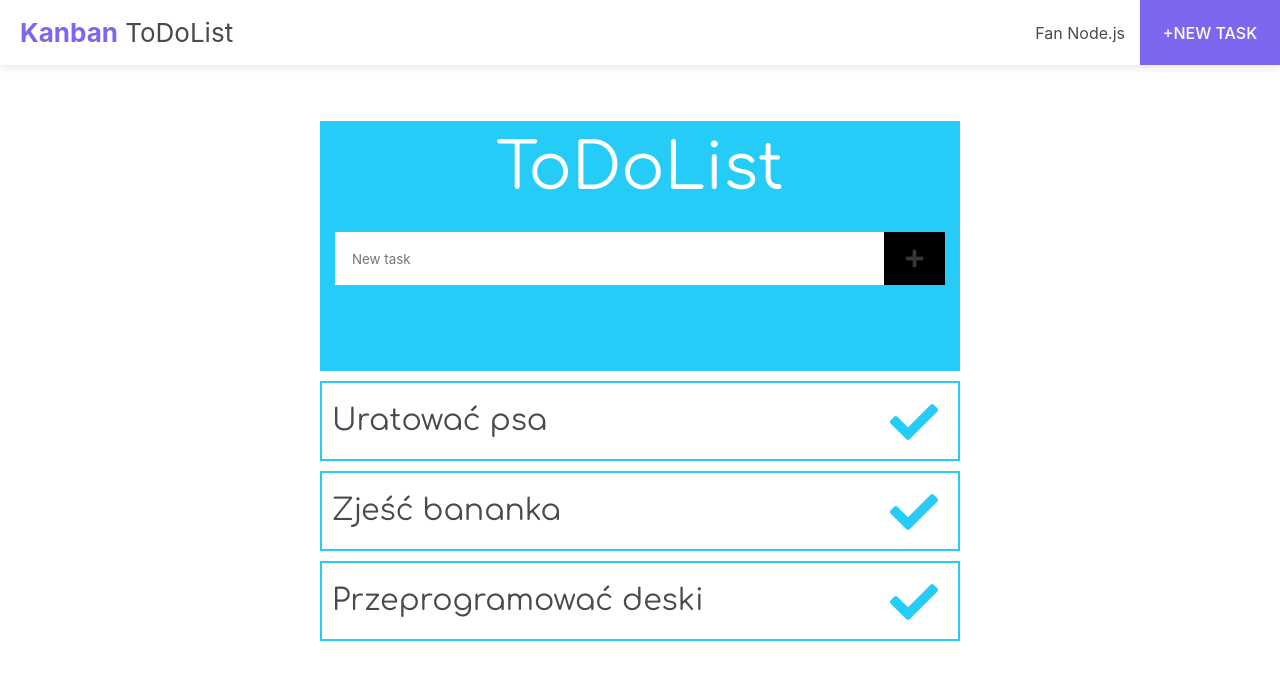
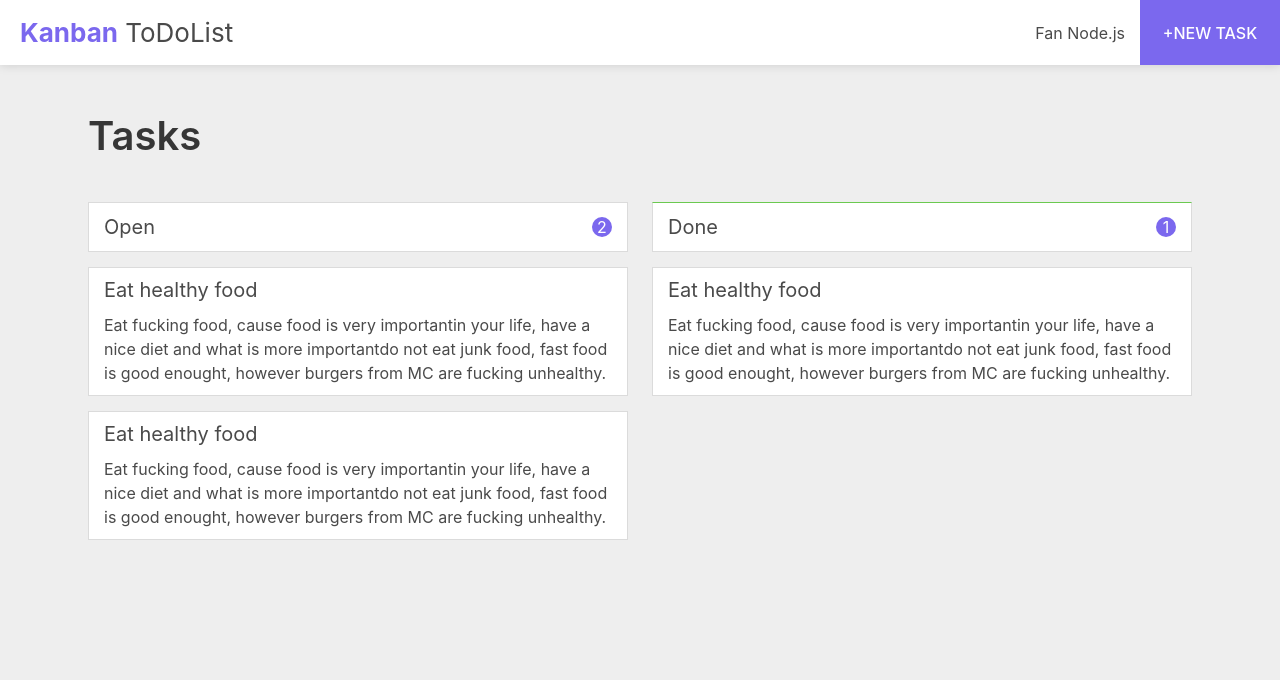
Before and after one commit to Radek-Wawrzyk/Kanban-To-Do-List, a Vue app: page / in a window 1280 px wide. Shown: the top 680 px of the page. Built offline with nearby package versions, Linux system fonts and the light colour scheme.

Commit message:
Edit - Panel component ( styles and layout )

```diff
--- a/src/components/home/navigation/Navigation.vue
+++ b/src/components/home/navigation/Navigation.vue
@@ -3,7 +3,7 @@
     <h1 class="navigation-logo">
       <span>Kanban</span> ToDoList
     </h1>
-    <div  class="navigation-panel">
+    <div class="navigation-panel">
       <p class="navigation-panel-user">Fan Node.js</p>
       <button class="navigation-panel-btn">
         <span class="btn-plus">+</span>
@@ -21,4 +21,4 @@ export default {
 
 </script>
 
-<style lang="scss" src="./navigation.scss"/>
+<style lang="scss" src="./navigation.scss" scoped />
--- a/src/components/home/panel/Panel.vue
+++ b/src/components/home/panel/Panel.vue
@@ -1,39 +1,76 @@
 <template>
-  <script
-
-
-
-  <div id="toDoBox">
-    <div id="toDoList-input">
-      <h1>
-        ToDoList
-      </h1>
-      <div class="inputGroup">
-        <input type="text" class="input-todo" placeholder="    New task">
-        <button class="button">
-          <i class="fas fa-plus"></i>
-        </button>
-      </div>
+  <main>
+    <div class="container">
+      <section class="section">
+        <h2 class="title is-2">Tasks</h2>
+        <div class="columns">
+          <div class="column is-6">
+            <div class="panel">
+              <header class="panel-header">
+                <h3 class="subtitle is-5">Open</h3>
+                <span class="panel-header-counter">2</span>
+              </header>
+              <ul class="panel-items">
+                <li class="item" v-for="task in tasks" :key="task.id" v-if="!task.done">
+                  <a href="#" >
+                    <h4 class="subtitle is-5">{{task.title}}</h4>
+                    <p class="item-description">{{task.description}}</p>
+                  </a>
+                </li>
+              </ul>
+            </div>
+          </div>
+          <div class="column is-6">
+            <div class="panel">
+              <header class="panel-header done">
+                <h3 class="subtitle is-5">Done</h3>
+                <span class="panel-header-counter">1</span>
+              </header>
+              <ul class="panel-items">
+                <li class="item" v-for="task in tasks" :key="task.id" v-if="task.done">
+                  <a href="#" >
+                    <h4 class="subtitle is-5">{{task.title}}</h4>
+                    <p class="item-description">{{task.description}}</p>
+                  </a>
+                </li>
+              </ul>
+            </div>
+          </div>
+        </div>
+      </section>
     </div>
-    <div id="ToDoList-items">
-      <ul class="ToDoList">
-        <li class="ToDoListItem"><p>Uratować psa</p>  <i class="fas fa-check"></i></li>
-        <li class="ToDoListItem"><p>Zjeść bananka</p>  <i class="fas fa-check"></i></li>
-        <li class="ToDoListItem"><p>Przeprogramować deski</p>  <i class="fas fa-check"></i></li>
-      </ul>
-    </div>
-  </div>
+  </main>
 </template>
 
 <script>
 
-import axios from "axios"
-
 export default {
-  name: 'Home',
+  name: 'Panel',
   data() {
     return {
-      msg: "Kanban Todolist"
+      tasks: [
+        {
+          id: 0,
+          title: "Eat healthy food",
+          description: "Eat fucking food, cause food is very importantin your life, have a nice diet and what is more importantdo not eat junk food, fast food is good enought, however burgers from MC are fucking unhealthy.",
+          date: "08-08-2018",
+          done: false
+        },
+        {
+          id: 1,
+          title: "Eat healthy food",
+          description: "Eat fucking food, cause food is very importantin your life, have a nice diet and what is more importantdo not eat junk food, fast food is good enought, however burgers from MC are fucking unhealthy.",
+          date: "08-08-2018",
+          done: false
+        },
+        {
+          id: 2,
+          title: "Eat healthy food",
+          description: "Eat fucking food, cause food is very importantin your life, have a nice diet and what is more importantdo not eat junk food, fast food is good enought, however burgers from MC are fucking unhealthy.",
+          date: "08-08-2018",
+          done: true
+        }
+      ]
     }
   }
 }
--- a/src/components/home/panel/panel.scss
+++ b/src/components/home/panel/panel.scss
@@ -1,105 +1,51 @@
-/* Panel.vue Todolist */
-#toDoBox{
-    height: auto;
-    width: 640px;
-    background-color: none;
-    margin-left: calc(50% - 320px);
-    margin-top: 3.5em;
-    /*border-left: 3px solid #FC427B;*/
+@import "@/styles/colors.scss";
+
+.panel {
+  margin: 20px 0;
+  &-header {
+    background: white;
+    display: flex;
+    align-items: center;
+    justify-content: space-between;
+    border: 1px solid #dbdbdb;
+    padding: 0 15px;
+    height: 50px;
+    &.done {
+      border-top-color: $success;
     }
-
-#toDoList-input{
-    width: 640px;
-    height: 250px;
-    text-align: center;
-    background: #25CCF7;
+    .subtitle {
+      margin: 0;
     }
-
-#ToDoList-items{
-    width: 640px;
-    background-color: none;
-    height: auto;
-}
-
-/* Input group */
-
-#toDoList-input h1{
-    color: #fff;
-    font-family: 'Comfortaa', cursive;
-    font-size: 4em;
-}
-
-.inputGroup{
-    width: 100%;
-    padding: 15px;
-    input{
-        width: 90%;
-        height: 4em;
-        border: none;
-        transition: 0.3s;
-    }
-
-    button{
-        height: 2.65em;
-        width: 10%;
-        background-color: #000;
-        border: none;
-        border-radius: 0%;
-        font-size: 20px;
-        transition: 0.3s;
-    }
-}
-
-/* ToDoList */
-
-.ToDoList{
-    width: 100%;
-    height: auto;
-
-    .ToDoListItem{
-        width: 100%;
-        background: none;
-        margin: 10px 0;
-        min-height: 5em;
-        border: 2px solid #25CCF7;
-        transition: 0.3s;
-        cursor: pointer;
-
-        p{
-            font-size: 30px;
-            font-family: 'Comfortaa', cursive;
-            margin-top: 15px;
-            margin-left: 10px;
-            float: left;
-        }
-
-        i{
-            font-size: 3em;
-            float: right;
-            margin: 15px 20px 0 0;
-            color: #25CCF7;
-            transition: 0.3s;
-            cursor: pointer;
+    &-counter {
+      background: $primary;
+      color: white;
+      border-radius: 50%;
+      width: 20px;
+      height: 20px;
+      display: flex;
+      justify-content: center;
+      align-items: center;
+      margin: 0 0 0 10px;
     }
   }
 }
 
-/* Hover ToDoList */
+//Item
 
-.inputGroup input:hover{
-    background-color: #000;
-    color: #fff;
+.item {
+  margin: 15px 0;
+  background: white;
+  a {
+    display: block;
+    padding: 10px 15px;
+    color: inherit;
+    border: 1px solid #dbdbdb;
+    transition: border 0.25s;
+    &:focus, &:hover {
+      border-color: $primary;
     }
-
-.inputGroup button:hover{
-    color: #25CCF7;
-    background-color: #fff;
   }
-
-.ToDoList .ToDoListItem:hover i{
-    color: #ff3838;
+  .subtitle {
+    margin: 0 0 10px 0;
   }
-
-.ToDoList .ToDoListItem:hover{
-    border-color: #ff3838;
 }
--- a/src/styles/colors.scss
+++ b/src/styles/colors.scss
@@ -1 +1,2 @@
 $primary: #7b68ee;
+$success: rgb(107, 201, 80);
--- a/src/styles/main.scss
+++ b/src/styles/main.scss
@@ -1,3 +1,7 @@
 //Bulma Framework
 
 @import "./bulma/bulma";
+
+html {
+  background: #eeeeee;
+}
```
Lines whose indentation alone changed are shown as unchanged.
